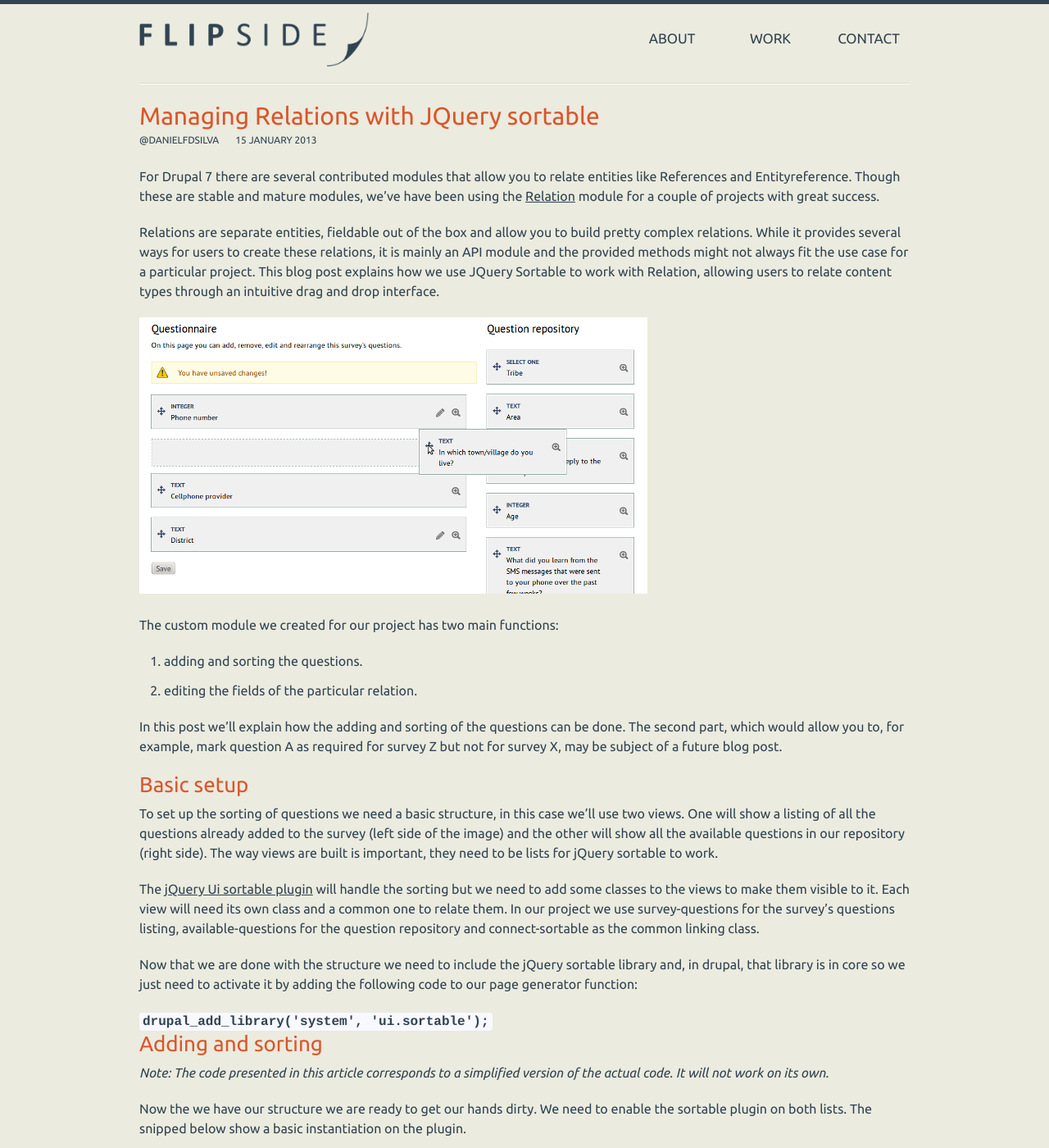
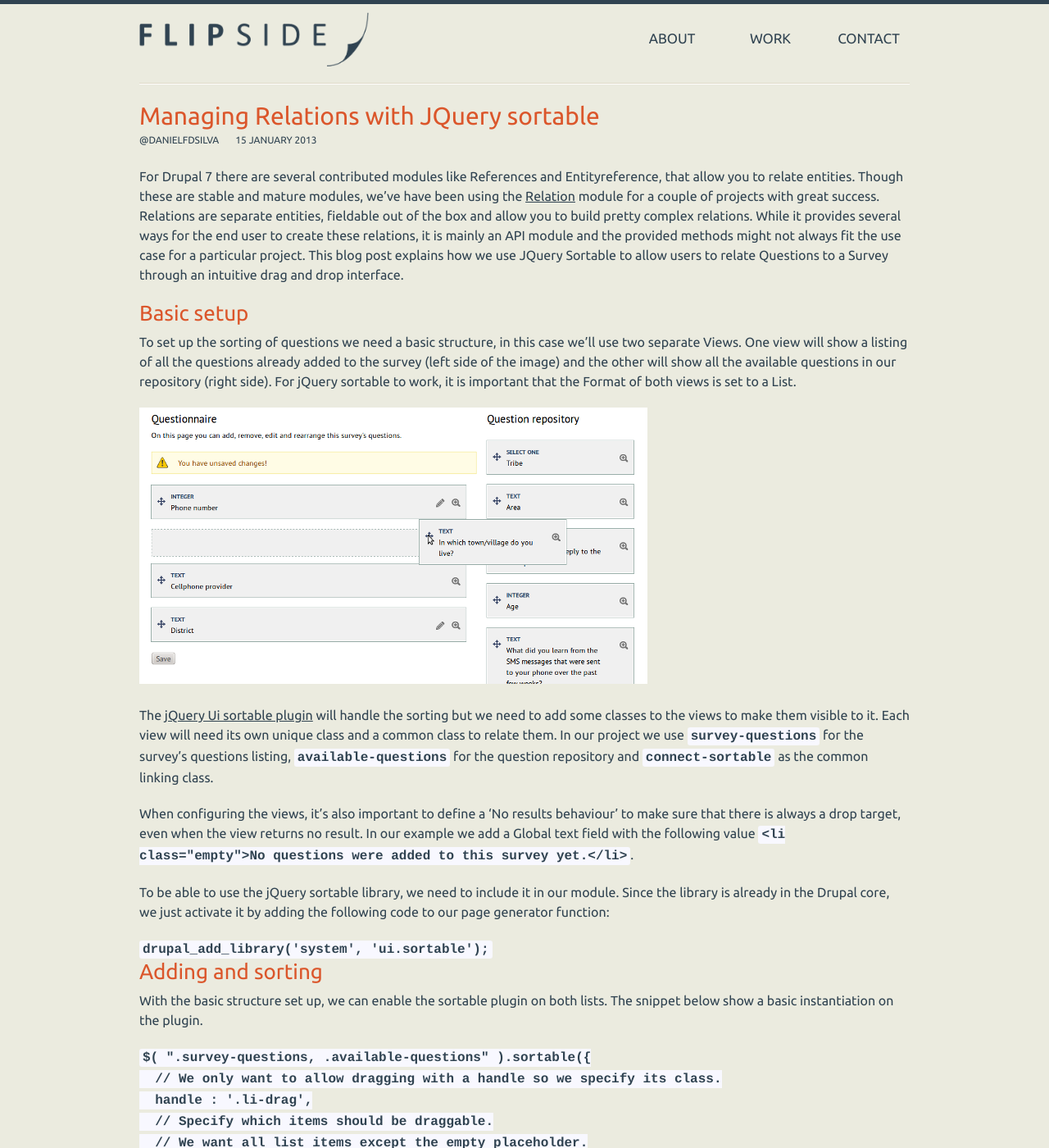
Before and after one commit to flipside-org/flipside.org, a Jekyll site: the page built from _posts/notes/2013-01-15-managing-relations-with-sortable.md, in a window 1280 px wide and 1400 px high. Shown: the whole window at 82% size. Built offline with Jekyll 4.4.1, drawn with Linux system fonts in a browser that asks for light colours; nearby versions of some CDN libraries; some of the changed text lies outside the part shown.

Commit message:
Last revision

`````diff
--- a/_posts/notes/2013-01-15-managing-relations-with-sortable.md
+++ b/_posts/notes/2013-01-15-managing-relations-with-sortable.md
@@ -5,36 +5,30 @@
 
 user: danielfdsilva
 ---
-For Drupal 7 there are several contributed modules that allow you to relate entities like References and Entityreference. Though these are stable and mature modules, we've have been using the [Relation](http://www.drupal.org/relation) module for a couple of projects with great success.
+For Drupal 7 there are several contributed modules like References and Entityreference, that allow you to relate entities. Though these are stable and mature modules, we've have been using the [Relation](http://www.drupal.org/relation) module for a couple of projects with great success.
+Relations are separate entities, fieldable out of the box and allow you to build pretty complex relations. While it provides several ways for the end user to create these relations, it is mainly an API module and the provided methods might not always fit the use case for a particular project. This blog post explains how we use JQuery Sortable to allow users to relate Questions to a Survey through an intuitive drag and drop interface.
 
-Relations are separate entities, fieldable out of the box and allow you to build pretty complex relations. While it provides several ways for users to create these relations, it is mainly an API module and the provided methods might not always fit the use case for a particular project. This blog post explains how we use JQuery Sortable to work with Relation, allowing users to relate content types through an intuitive drag and drop interface.
+##Basic setup
+To set up the sorting of questions we need a basic structure, in this case we'll use two separate Views. One view will show a listing of all the questions already added to the survey (left side of the image) and the other will show all the available questions in our repository (right side). For jQuery sortable to work, it is important that the Format of both views is set to a List.
 
 ![Managing relations through drag and drop](/images/notes/rearrange.png)
 
-The custom module we created for our project has two main functions:
-1. adding and sorting the questions.
-2. editing the fields of the particular relation.
+The [jQuery Ui sortable plugin](http://jqueryui.com/sortable/) will handle the sorting but we need to add some classes to the views to make them visible to it. Each view will need its own unique class and a common class to relate them. In our project we use ```survey-questions``` for the survey's questions listing, ```available-questions``` for the question repository and ```connect-sortable``` as the common linking class.
 
-In this post we'll explain how the adding and sorting of the questions can be done. The second part, which would allow you to, for example, mark question A as required for survey Z but not for survey X, may be subject of a future blog post.
+When configuring the views, it's also important to define a 'No results behaviour' to make sure that there is always a drop target, even when the view returns no result. In our example we add a Global text field with the following value ```<li class="empty">No questions were added to this survey yet.</li>```.
 
-##Basic setup
-To set up the sorting of questions we need a basic structure, in this case we'll use two views. One will show a listing of all the questions already added to the survey (left side of the image) and the other will show all the available questions in our repository (right side). The way views are built is important, they need to be lists for jQuery sortable to work.
+To be able to use the jQuery sortable library, we need to include it in our module. Since the library is already in the Drupal core, we just activate it by adding the following code to our page generator function:
 
-The [jQuery Ui sortable plugin](http://jqueryui.com/sortable/) will handle the sorting but we need to add some classes to the views to make them visible to it. Each view will need its own class and a common one to relate them. In our project we use survey-questions for the survey's questions listing, available-questions for the question repository and connect-sortable as the common linking class.
-
-Now that we are done with the structure we need to include the jQuery sortable library and, in drupal, that library is in core so we just need to activate it by adding the following code to our page generator function:
 {% highlight php %}
 drupal_add_library('system', 'ui.sortable');
 {% endhighlight %}
 
 ##Adding and sorting
-*Note: The code presented in this article corresponds to a simplified version of the actual code. It will not work on its own.*
-
-Now the we have our structure we are ready to get our hands dirty. We need to enable the sortable plugin on both lists. The snipped below show a basic instantiation on the plugin.
+With the basic structure set up, we can enable the sortable plugin on both lists. The snippet below show a basic instantiation on the plugin.
 
 {% highlight javascript %}
 $( ".survey-questions, .available-questions" ).sortable({
-  // We only want to allow dragging from an handle so we specify its class.
+  // We only want to allow dragging with a handle so we specify its class.
   handle : '.li-drag',
   // Specify which items should be draggable.
   // We want all list items except the empty placeholder.
@@ -74,15 +70,17 @@
 });
 {% endhighlight %}
 
-##Saving data
-Afer clicking on the save button, the node id of the survey and a serialized version (```question[]=14&question[]=12&question[]=17```) of the questions' listing is sent to a page for processing and throught the serialization we know that the question with the id 14 is the first, the id 12 is the second and so on, allowing us to easily set the order.
+###New questions
+After clicking on the save button, the node id of the survey and a serialized version of the questions (```question[]=14&question[]=12&question[]=17```) is sent to a page for processing. Through the serialization we know that the question with id 14 is the first, id 12 is the second and so on, allowing us to easily set the order.
 
-However there's a variation to this behavior. If the question is already related to the survey the relation id will be sent in the serialization to ease the update process. It will look something like this: ```question[]=XX-YY``` (XX-> Id question, YY-> Id relation). So, the final look of the serialization will be something like this:
-```question[]=14-50&question[]=12-45&question[]=17```
+###Deal with existing relations
+It is also possible, however, that a user makes changes to a survey with already existing questions. In this case, we add the relation ID in the serialization to ease the update process. It will look something like ```question[]=nid-rid```, where ```nid```` is the node ID of the question and ```rid``` the relation ID. The final look of the serialization will be something like: ```question[]=14-50&question[]=12-45&question[]=17```
 
-Now let's peak under the hood to see what's going on.
-The first thing we do is find out which relations (of type survey_question) are to be added, to be updated and to be removed.
-The relations to be updated are the ones with the relation id in the serialization, so those are easy to find out. The remaining questions in the serialization are the ones whose relation needs to be created. The tricky part is to find out the relations to be deleted. To accomplish this we load all the existing relations for that survey and match them against the ones in the serialization. Those we don't find in the serialization are deleted. Simple as that.
+###Under the hood
+The first thing we do is find out which relations (of type survey_question) are to be added, which to be updated and which to be removed.
+
+The relations to be updated are the ones with the relation id in the serialization, so those are easy to find out. The remaining questions in the serialization are the ones whose relation needs to be created.
+The tricky part is to find out the relations to be deleted. To accomplish this we load all the existing relations for that survey and match them against the ones in the serialization. Those we don't find in the serialization are deleted.
 
 {% highlight php %}
 // Stores the relations to be created, updated and deleted.
@@ -191,3 +189,7 @@
 
 }// End foreach update.
 {% endhighlight %}
+
+In this example we focused on Adding and Sorting the questions. More advanced features such as editing fields of the relations might be part of a future blog post. We leave you with the slides of a presentation made during the Drupal meetup at (Liberdade 229)[http://www.liberdade229.com], last February.
+
+<script async class="speakerdeck-embed" data-id="8ff13e90747101306f181231392d8723" data-ratio="0.707182320441989" src="//speakerdeck.com/assets/embed.js"></script>
`````
Also changed, not shown: other parts of _posts/notes/2013-01-15-managing-relations-with-sortable.md (+4 -2 lines).
